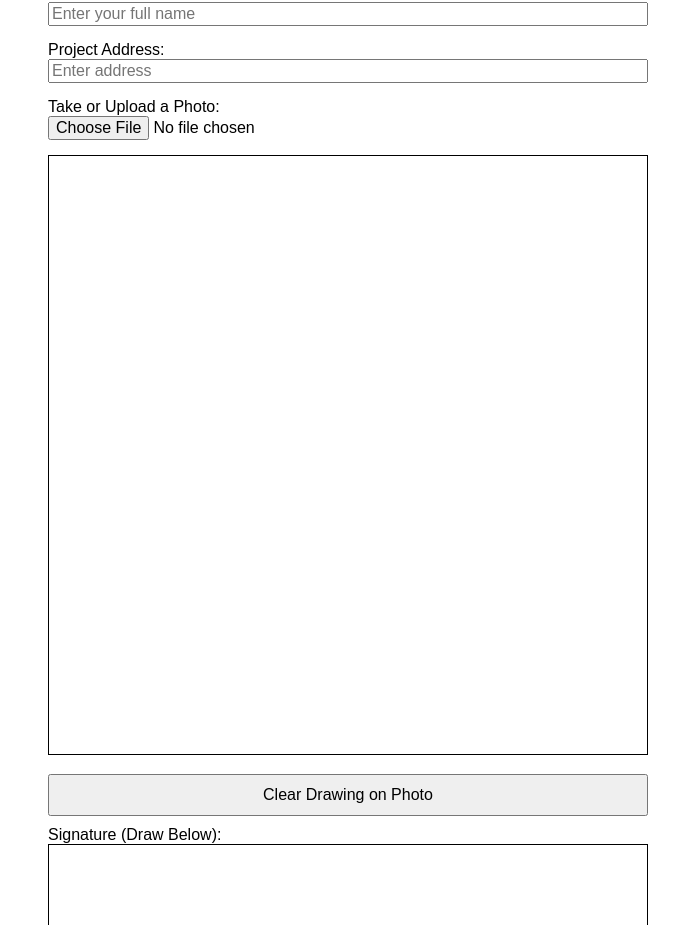
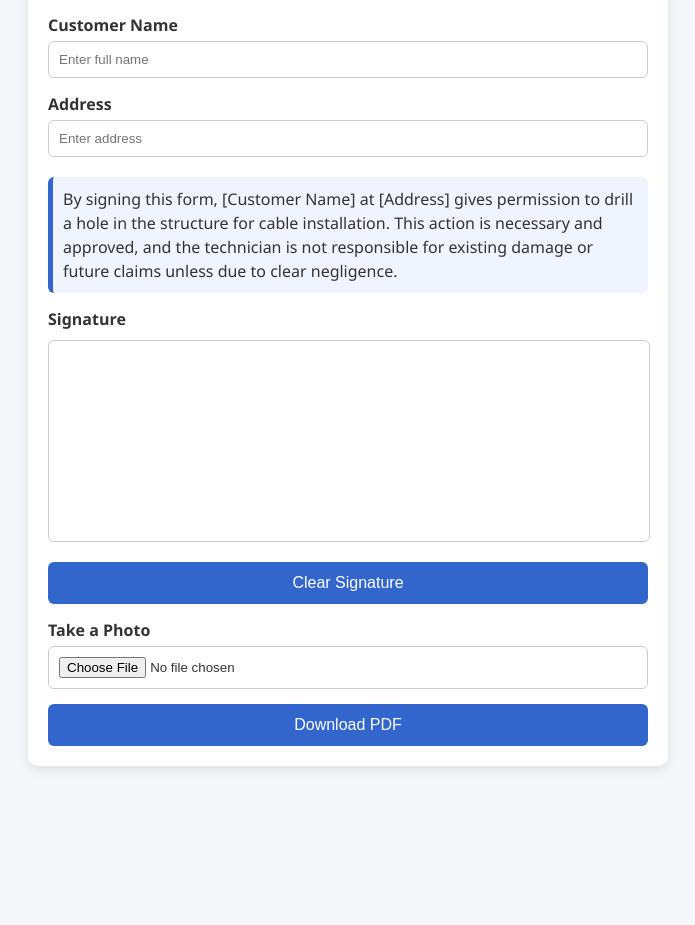
Before and after one commit to mvalchuk/Drilling-agreement, a plain HTML site: page index.html in a window 1280 px wide. Shown: the part 99-1024 px from the top of the page, without its empty margins (292-987 px from the left). After the commit the page ends 885 px from the top, so only its background shows below. Drawn offline with nearby package versions, Linux system fonts and the light colour scheme.

Commit message:
Update index.html
add css

```diff
--- a/index.html
+++ b/index.html
@@ -1,175 +1,219 @@
 <!DOCTYPE html>
 <html lang="en">
 <head>
-  <meta charset="UTF-8">
+  <meta charset="UTF-8" />
+  <meta name="viewport" content="width=device-width, initial-scale=1.0"/>
   <title>Drilling Agreement</title>
-  <meta name="viewport" content="width=device-width, initial-scale=1.0">
-  <script src="https://cdnjs.cloudflare.com/ajax/libs/jspdf/2.5.1/jspdf.umd.min.js"></script>
   <style>
     body {
-      font-family: Arial, sans-serif;
-      padding: 15px;
+      font-family: "Segoe UI", sans-serif;
+      background-color: #f5f7fa;
+      margin: 0;
+      padding: 20px;
+      color: #333;
+    }
+
+    .container {
       max-width: 600px;
       margin: auto;
+      background: #ffffff;
+      border-radius: 10px;
+      box-shadow: 0 4px 12px rgba(0,0,0,0.1);
+      padding: 20px;
     }
-    input, textarea, canvas {
+
+    h2 {
+      text-align: center;
+      color: #3366cc;
+    }
+
+    label {
+      display: block;
+      margin-top: 15px;
+      font-weight: bold;
+    }
+
+    input, textarea {
       width: 100%;
-      margin-bottom: 15px;
-      font-size: 16px;
+      padding: 10px;
+      margin-top: 5px;
+      border: 1px solid #ccc;
+      border-radius: 6px;
       box-sizing: border-box;
     }
+
     canvas {
-      border: 1px solid #000;
+      border: 1px solid #ccc;
+      width: 100%;
+      height: 200px;
+      margin-top: 10px;
+      border-radius: 6px;
       touch-action: none;
     }
+
     button {
+      margin-top: 15px;
+      padding: 12px;
+      width: 100%;
+      background-color: #3366cc;
+      color: white;
+      border: none;
+      border-radius: 6px;
       font-size: 16px;
+      cursor: pointer;
+    }
+
+    button:hover {
+      background-color: #254c99;
+    }
+
+    img {
+      max-width: 100%;
+      margin-top: 10px;
+      border-radius: 6px;
+    }
+
+    .agreement {
+      margin-top: 20px;
+      line-height: 1.5;
+      background: #f0f4ff;
       padding: 10px;
-      width: 100%;
-      margin-bottom: 10px;
+      border-left: 5px solid #3366cc;
+      border-radius: 6px;
+    }
+
+    .hidden {
+      display: none;
     }
   </style>
 </head>
 <body>
-
+  <div class="container">
     <h2>Drilling Agreement</h2>
 
-<label for="name">Full Name:</label>
-<input type="text" id="name" placeholder="Enter your full name">
+    <label for="name">Customer Name</label>
+    <input type="text" id="name" placeholder="Enter full name"/>
 
-<label for="address">Project Address:</label>
-<input type="text" id="address" placeholder="Enter address">
+    <label for="address">Address</label>
+    <input type="text" id="address" placeholder="Enter address"/>
 
-<label>Take or Upload a Photo:</label>
-<input type="file" id="photoInput" accept="image/*" capture="environment">
+    <div class="agreement" id="agreementText">
+      By signing this form, <span id="nameOutput">[Customer Name]</span> at <span id="addressOutput">[Address]</span> gives permission to drill a hole in the structure for cable installation. This action is necessary and approved, and the technician is not responsible for existing damage or future claims unless due to clear negligence.
+    </div>
 
-<canvas id="photoCanvas" width="400" height="400"></canvas>
-<button onclick="clearCanvas()">Clear Drawing on Photo</button>
-
-<label>Signature (Draw Below):</label>
-<canvas id="signatureCanvas" width="400" height="150"></canvas>
+    <label>Signature</label>
+    <canvas id="signaturePad"></canvas>
     <button onclick="clearSignature()">Clear Signature</button>
 
-<button onclick="generatePDF()">Export to PDF</button>
+    <label for="photo">Take a Photo</label>
+    <input type="file" accept="image/*" capture="environment" id="photo" />
+    <img id="preview" class="hidden" />
 
+    <button onclick="downloadPDF()">Download PDF</button>
+  </div>
+
+  <script src="https://cdnjs.cloudflare.com/ajax/libs/jspdf/2.5.1/jspdf.umd.min.js"></script>
   <script>
-  const photoInput = document.getElementById('photoInput');
-  const photoCanvas = document.getElementById('photoCanvas');
-  const photoCtx = photoCanvas.getContext('2d');
-  let drawingPhoto = false;
+    const canvas = document.getElementById("signaturePad");
+    const ctx = canvas.getContext("2d");
+    let drawing = false;
 
-  const signatureCanvas = document.getElementById('signatureCanvas');
-  const signatureCtx = signatureCanvas.getContext('2d');
-  let drawingSig = false;
+    canvas.addEventListener("mousedown", startDraw);
+    canvas.addEventListener("mouseup", endDraw);
+    canvas.addEventListener("mousemove", draw);
+    canvas.addEventListener("touchstart", startDraw);
+    canvas.addEventListener("touchend", endDraw);
+    canvas.addEventListener("touchmove", draw);
 
-  // Load photo into canvas
-  photoInput.addEventListener('change', function () {
-    const file = photoInput.files[0];
+    function getPosition(e) {
+      const rect = canvas.getBoundingClientRect();
+      if (e.touches) {
+        return {
+          x: e.touches[0].clientX - rect.left,
+          y: e.touches[0].clientY - rect.top
+        };
+      } else {
+        return {
+          x: e.clientX - rect.left,
+          y: e.clientY - rect.top
+        };
+      }
+    }
+
+    function startDraw(e) {
+      drawing = true;
+      draw(e);
+    }
+
+    function endDraw() {
+      drawing = false;
+      ctx.beginPath();
+    }
+
+    function draw(e) {
+      if (!drawing) return;
+      e.preventDefault();
+      const pos = getPosition(e);
+      ctx.lineWidth = 2;
+      ctx.lineCap = "round";
+      ctx.strokeStyle = "#000";
+      ctx.lineTo(pos.x, pos.y);
+      ctx.stroke();
+      ctx.beginPath();
+      ctx.moveTo(pos.x, pos.y);
+    }
+
+    function clearSignature() {
+      ctx.clearRect(0, 0, canvas.width, canvas.height);
+    }
+
+    document.getElementById("name").addEventListener("input", updateAgreement);
+    document.getElementById("address").addEventListener("input", updateAgreement);
+
+    function updateAgreement() {
+      document.getElementById("nameOutput").innerText =
+        document.getElementById("name").value || "[Customer Name]";
+      document.getElementById("addressOutput").innerText =
+        document.getElementById("address").value || "[Address]";
+    }
+
+    document.getElementById("photo").addEventListener("change", function (e) {
+      const file = e.target.files[0];
       const reader = new FileReader();
-    reader.onload = function (e) {
-      const img = new Image();
-      img.onload = function () {
-        photoCtx.clearRect(0, 0, photoCanvas.width, photoCanvas.height);
-        photoCtx.drawImage(img, 0, 0, photoCanvas.width, photoCanvas.height);
-      };
-      img.src = e.target.result;
+      reader.onload = function (event) {
+        const img = document.getElementById("preview");
+        img.src = event.target.result;
+        img.classList.remove("hidden");
       };
       if (file) reader.readAsDataURL(file);
     });
 
-  function getPos(canvas, e) {
-    const rect = canvas.getBoundingClientRect();
-    if (e.touches && e.touches.length > 0) {
-      return [e.touches[0].clientX - rect.left, e.touches[0].clientY - rect.top];
-    }
-    return [e.offsetX || e.clientX - rect.left, e.offsetY || e.clientY - rect.top];
+    async function downloadPDF() {
+      const { jsPDF } = window.jspdf;
+      const pdf = new jsPDF();
+      const name = document.getElementById("name").value;
+      const address = document.getElementById("address").value;
+      const agreementText = document.getElementById("agreementText").innerText;
+      const signatureData = canvas.toDataURL("image/png");
+      const imageElement = document.getElementById("preview");
+
+      pdf.setFontSize(12);
+      pdf.text("Customer Name: " + name, 10, 20);
+      pdf.text("Address: " + address, 10, 30);
+      pdf.text("Agreement:", 10, 45);
+      const splitText = pdf.splitTextToSize(agreementText, 180);
+      pdf.text(splitText, 10, 55);
+
+      pdf.addImage(signatureData, "PNG", 10, 85, 180, 40);
+
+      if (!imageElement.classList.contains("hidden")) {
+        const imageData = imageElement.src;
+        pdf.addPage();
+        pdf.addImage(imageData, "JPEG", 10, 10, 180, 160);
       }
 
-  function startDraw(canvas, ctx, flagSetter) {
-    return function(e) {
-      flagSetter(true);
-      const [x, y] = getPos(canvas, e);
-      ctx.beginPath();
-      ctx.moveTo(x, y);
-    };
-  }
-
-  function draw(canvas, ctx, flagChecker) {
-    return function(e) {
-      if (!flagChecker()) return;
-      e.preventDefault();
-      const [x, y] = getPos(canvas, e);
-      ctx.lineTo(x, y);
-      ctx.strokeStyle = "red";
-      ctx.lineWidth = 2;
-      ctx.stroke();
-    };
-  }
-
-  function endDraw(ctx, flagSetter) {
-    return function() {
-      flagSetter(false);
-      ctx.closePath();
-    };
-  }
-
-  // Draw on photo canvas
-  photoCanvas.addEventListener("mousedown", startDraw(photoCanvas, photoCtx, val => drawingPhoto = val));
-  photoCanvas.addEventListener("mousemove", draw(photoCanvas, photoCtx, () => drawingPhoto));
-  photoCanvas.addEventListener("mouseup", endDraw(photoCtx, val => drawingPhoto = val));
-  photoCanvas.addEventListener("mouseleave", endDraw(photoCtx, val => drawingPhoto = val));
-
-  photoCanvas.addEventListener("touchstart", startDraw(photoCanvas, photoCtx, val => drawingPhoto = val));
-  photoCanvas.addEventListener("touchmove", draw(photoCanvas, photoCtx, () => drawingPhoto));
-  photoCanvas.addEventListener("touchend", endDraw(photoCtx, val => drawingPhoto = val));
-
-  function clearCanvas() {
-    photoCtx.clearRect(0, 0, photoCanvas.width, photoCanvas.height);
-  }
-
-  // Signature drawing
-  signatureCanvas.addEventListener("mousedown", startDraw(signatureCanvas, signatureCtx, val => drawingSig = val));
-  signatureCanvas.addEventListener("mousemove", draw(signatureCanvas, signatureCtx, () => drawingSig));
-  signatureCanvas.addEventListener("mouseup", endDraw(signatureCtx, val => drawingSig = val));
-  signatureCanvas.addEventListener("mouseleave", endDraw(signatureCtx, val => drawingSig = val));
-
-  signatureCanvas.addEventListener("touchstart", startDraw(signatureCanvas, signatureCtx, val => drawingSig = val));
-  signatureCanvas.addEventListener("touchmove", draw(signatureCanvas, signatureCtx, () => drawingSig));
-  signatureCanvas.addEventListener("touchend", endDraw(signatureCtx, val => drawingSig = val));
-
-  function clearSignature() {
-    signatureCtx.clearRect(0, 0, signatureCanvas.width, signatureCanvas.height);
-  }
-
-  async function generatePDF() {
-    const { jsPDF } = window.jspdf;
-    const doc = new jsPDF();
-
-    const name = document.getElementById('name').value || "[Name]";
-    const address = document.getElementById('address').value || "[Address]";
-    const timestamp = new Date().toLocaleString();
-    const photoData = photoCanvas.toDataURL('image/jpeg');
-    const sigData = signatureCanvas.toDataURL('image/png');
-
-    doc.setFontSize(12);
-    doc.text("Drilling Agreement", 20, 20);
-
-    const agreementText = `I, ${name}, residing at ${address}, hereby give permission to drill a hole at this address and accept responsibility for any consequences.`;
-    const lines = doc.splitTextToSize(agreementText, 170);
-    doc.text(lines, 20, 30);
-    doc.text(`Signed on: ${timestamp}`, 20, 40 + lines.length * 7);
-
-    const sigY = 50 + lines.length * 7;
-    doc.text("Signature:", 20, sigY);
-    doc.addImage(sigData, 'PNG', 20, sigY + 5, 80, 30);
-
-    const photoY = sigY + 45;
-    doc.text("Photo with Markups:", 20, photoY);
-    doc.addImage(photoData, 'JPEG', 20, photoY + 5, 160, 160);
-
-    doc.save("drilling_agreement.pdf");
+      pdf.save("drilling-agreement.pdf");
     }
   </script>
-
 </body>
 </html>
```
Lines whose indentation alone changed are shown as unchanged.
